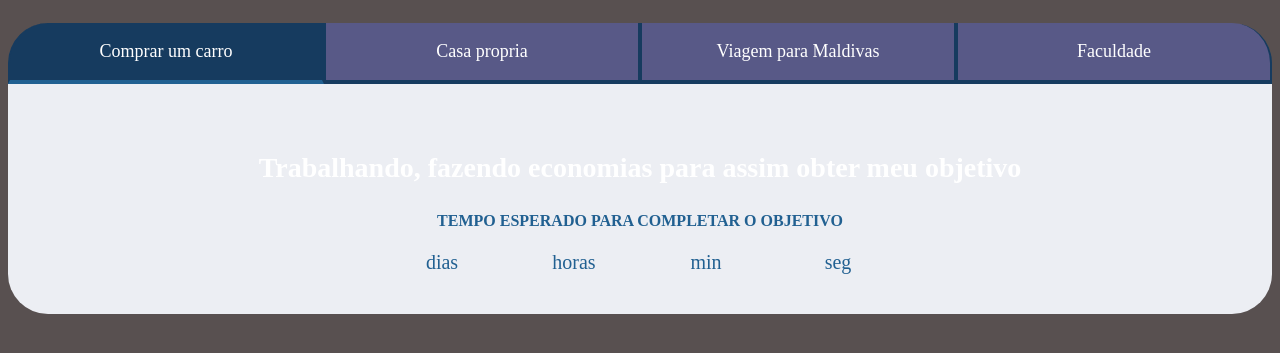
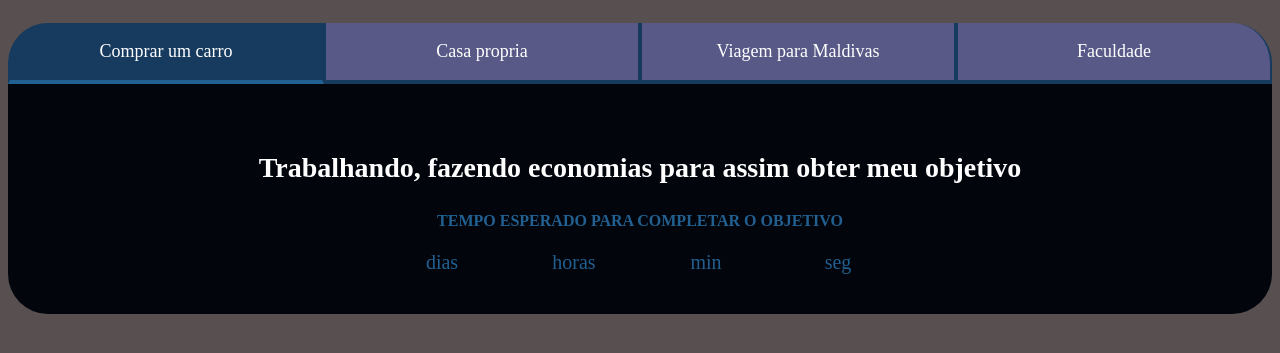
Before and after one commit to gabrielekubiakoski/SITE2, a plain HTML site: page index.html in a window 1280 px wide. Shown: the part 75-428 px from the top of the page. Drawn offline with Linux system fonts and the light colour scheme.

Commit message:
12345678

```diff
--- a/style.css
+++ b/style.css
@@ -4,7 +4,7 @@
     --branco:#ffffff;
     --botao-ativo:#163b5f;
     --botao-inativo:#585987;
-    --texto-fundo:#eceef3;
+    --texto-fundo:#02050b;
     --fonte: 'Cascadia Code';
 }
 @import url('https://fonts.googleapis.com/css2?family=Merriweather:ital,opsz,wght@0,18..144,300..900;1,18..144,300..900&display=swap');
```
